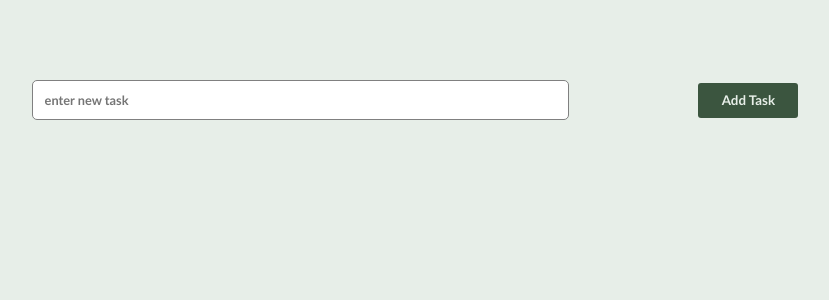
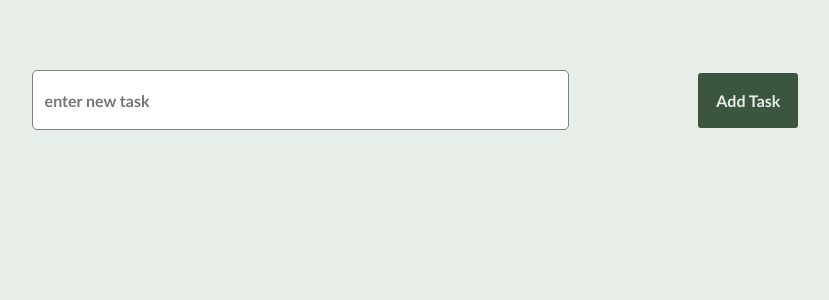
Before and after one commit to hossamYNWA/tasks-manager, a React (Create React App) app: page / in a window 1280 px wide. Shown: the top 300 px of the page, without its empty margins (225-1054 px from the left). Built offline with nearby package versions, Linux system fonts and the light colour scheme; a web font is replaced by a local one.

Commit message:
updated some styles

```diff
--- a/package.json
+++ b/package.json
@@ -20,7 +20,7 @@
     "start": "react-scripts start",
     "build": "react-scripts build",
     "test": "react-scripts test --env=jsdom",
-    "eject": "react-scripts eject",
+    "eject": "react-scripts eject"
   },
   "browserslist": [
     ">0.2%",
--- a/src/components/addTask.css
+++ b/src/components/addTask.css
@@ -7,12 +7,12 @@ div.add-box {
 }
 
 .add-box input {
-  height: 40px;
+  height: 60px;
   border: 1px solid gray;
   outline: 0;
   border-radius: 5px;
   padding: 12px;
-  font-size: 0.8rem;
+  font-size: 1rem;
   width: 60%;
   color: rgb(59, 85, 63);
   font-weight: bold;
@@ -20,13 +20,14 @@ div.add-box {
 
 .add-box button {
   min-width: 100px;
-  height: 35px;
+  height: 55px;
   background-color: rgb(59, 85, 63);
   border: 0;
   outline: 0;
   border-radius: 3px;
   color: rgb(231, 238, 232);
   font-weight: bold;
+  font-size: 1rem;
 }
 
 .add-box button:active {
```
